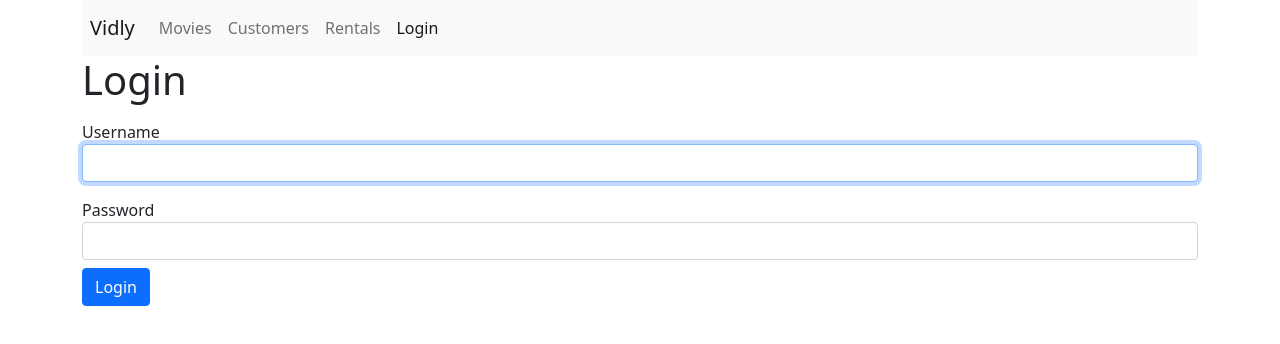
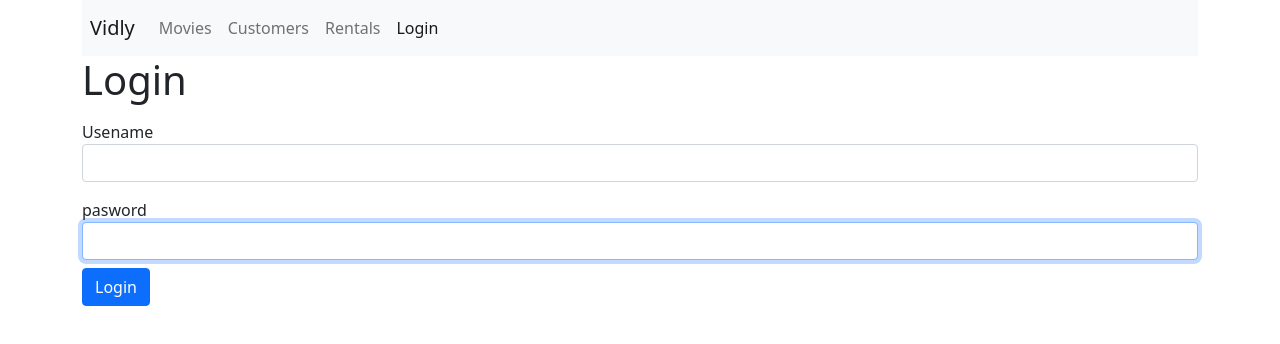
Before and after one commit to alaeimo/React-Course, a React (Create React App) app in the folder 03-vidly/: page /login in a window 1280 px wide. Shown: the top 344 px of the page. Built offline with nearby package versions, Linux system fonts and the light colour scheme.

Commit message:
03-vidly: extract reusable input component.

```diff
--- /dev/null
+++ b/03-vidly/src/components/common/input.jsx
@@ -0,0 +1,20 @@
+import React from "react";
+
+const Input = ({ name, label, value, onChange }) => {
+  return (
+    <div className="form-group py-2">
+      <label htmlFor={name}>{label}</label>
+      <input
+        autoFocus
+        value={value}
+        onChange={onChange}
+        id={name}
+        name={name}
+        type="text"
+        className="form-control"
+      />
+    </div>
+  );
+};
+
+export default Input;
--- a/03-vidly/src/components/loginForm.jsx
+++ b/03-vidly/src/components/loginForm.jsx
@@ -1,4 +1,5 @@
 import React, { Component } from "react";
+import Input from "./common/input";
 class LoginForm extends Component {
   state = {
     account: { username: "", password: "" },
@@ -21,29 +22,18 @@
       <div>
         <h1>Login</h1>
         <form onSubmit={this.handleSubmit}>
-          <div className="form-group py-2">
-            <label htmlFor="username">Username</label>
-            <input
-              autoFocus
-              value={account.username}
-              onChange={this.handleChange}
-              id="username"
-              name="username"
-              type="text"
-              className="form-control"
-            />
-          </div>
-          <div className="form-group py-2">
-            <label htmlFor="password">Password</label>
-            <input
-              value={account.password}
-              onChange={this.handleChange}
-              id="password"
-              name="password"
-              type="text"
-              className="form-control"
-            />
-          </div>
+          <Input
+            name="username"
+            label="Usename"
+            value={account.username}
+            onChange={this.handleChange}
+          />
+          <Input
+            name="password"
+            label="pasword"
+            value={account.username}
+            onChange={this.handleChange}
+          />
           <button className="btn btn-primary" type="submit">
             Login
           </button>
```
